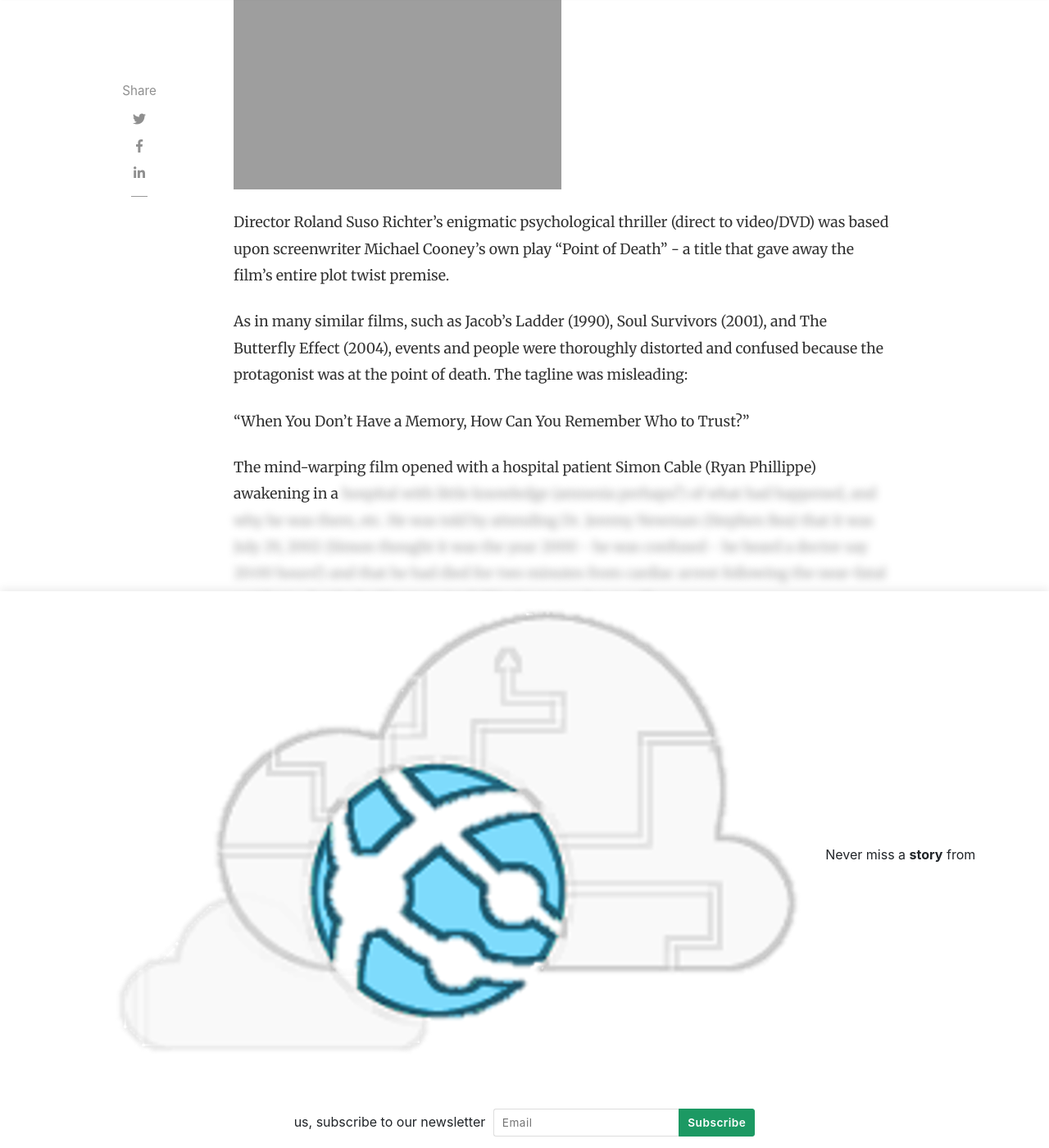
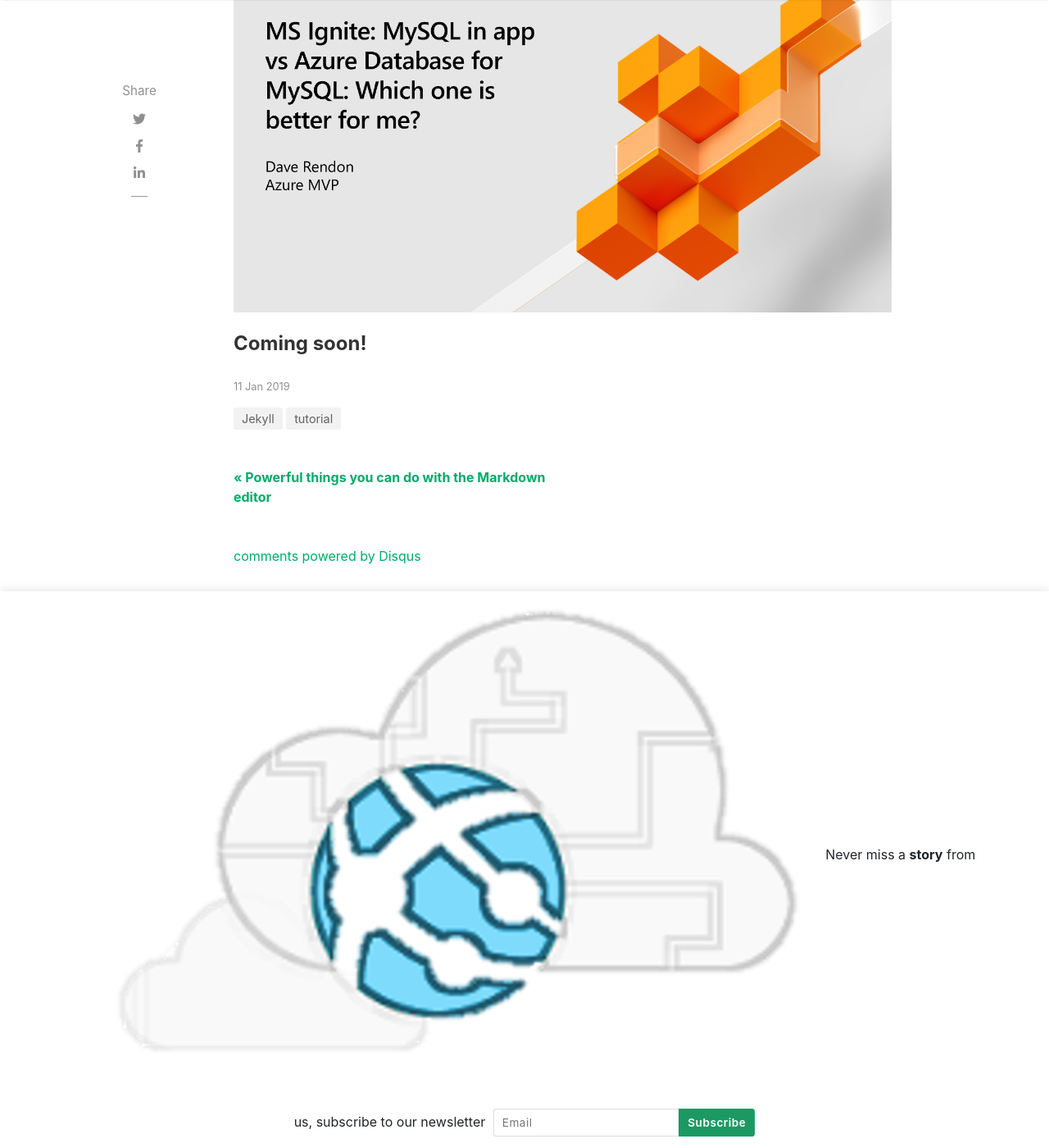
Before and after one commit to daveRendon/wikiazure-podcast, a Jekyll site: the page built from _posts/2019-01-11-episode01-MySQL-in-app-vs-Azure-database-for-MySQL-Which-one-is-better-for-me.md, in a window 1280 px wide and 1400 px high, scrolled down 541 px. Shown: the whole window at 82% size. Built offline with Jekyll 4.4.1, drawn with Linux system fonts in a browser that asks for light colours; nearby versions of some CDN libraries; comment, search, counter and statistics services are not loaded.

Commit message:
update episode 01

````diff
--- a/_posts/2019-01-11-episode01-MySQL-in-app-vs-Azure-database-for-MySQL-Which-one-is-better-for-me.md
+++ b/_posts/2019-01-11-episode01-MySQL-in-app-vs-Azure-database-for-MySQL-Which-one-is-better-for-me.md
@@ -3,25 +3,11 @@
 title:  "MySQL in app vs Azure Database for MySQL: Which one is better for me?"
 author: sal
 categories: [ Jekyll, tutorial ]
-image: assets/images/episode01/MS-Ignite-MySQL-in-app-vs-Azure-Database-for-MySQL-Which-one-is-better-for-me-daverendon.jpg
+image: assets/images/episode01/MS-Ignite-MySQL-in-app-vs-Azure-Database-for-MySQL-Which-one-is-better-for-me-daverendon.png
 featured: true
 hidden: true
 ---
 
-Director Roland Suso Richter's enigmatic psychological thriller (direct to video/DVD) was based upon screenwriter Michael Cooney's own play "Point of Death" - a title that gave away the film's entire plot twist premise.
 
-As in many similar films, such as Jacob's Ladder (1990), Soul Survivors (2001), and The Butterfly Effect (2004), events and people were thoroughly distorted and confused because the protagonist was at the point of death. The tagline was misleading:
 
-"When You Don't Have a Memory, How Can You Remember Who to Trust?"
-
-The mind-warping film opened with a hospital patient Simon Cable (Ryan Phillippe) awakening in a <span class="spoiler"> hospital with little knowledge (amnesia perhaps?) of what had happened, and why he was there, etc. He was told by attending Dr. Jeremy Newman (Stephen Rea) that it was July 29, 2002 (Simon thought it was the year 2000 - he was confused - he heard a doctor say 20:00 hours!) and that he had died for two minutes from cardiac arrest following the near-fatal accident -- but he had been revived ("You're as good as new").</span> Dr. Newman: "Simon, this is the 29th of July. The year is 2002. And your wife, whose name is Anna, is waiting outside."
-
-(The doctor left off four crucial additional words, revealed in the film's ending.) (Spoiler: Simon had died and was not resuscitated!).
-
-A major clue to everything that truly happened was the scene that played next under the credits - hospital staff failed to bring a patient back to life with a defibrillator after a car accident. Chest compressions failed and there was no pulse. A second major clue was provided by hospital orderly Travis (Stephen Graham): <span class="spoiler">Everybody dies. No mystery there. But why and how everyone dies. Now, there's a mystery worth solving. Probably the biggest mystery there is.</span>
-
-#### So how do we do spoilers?
-
-```html
-<span class="spoiler">My hidden paragraph here.</span>
-```
+#### Coming soon!
````
